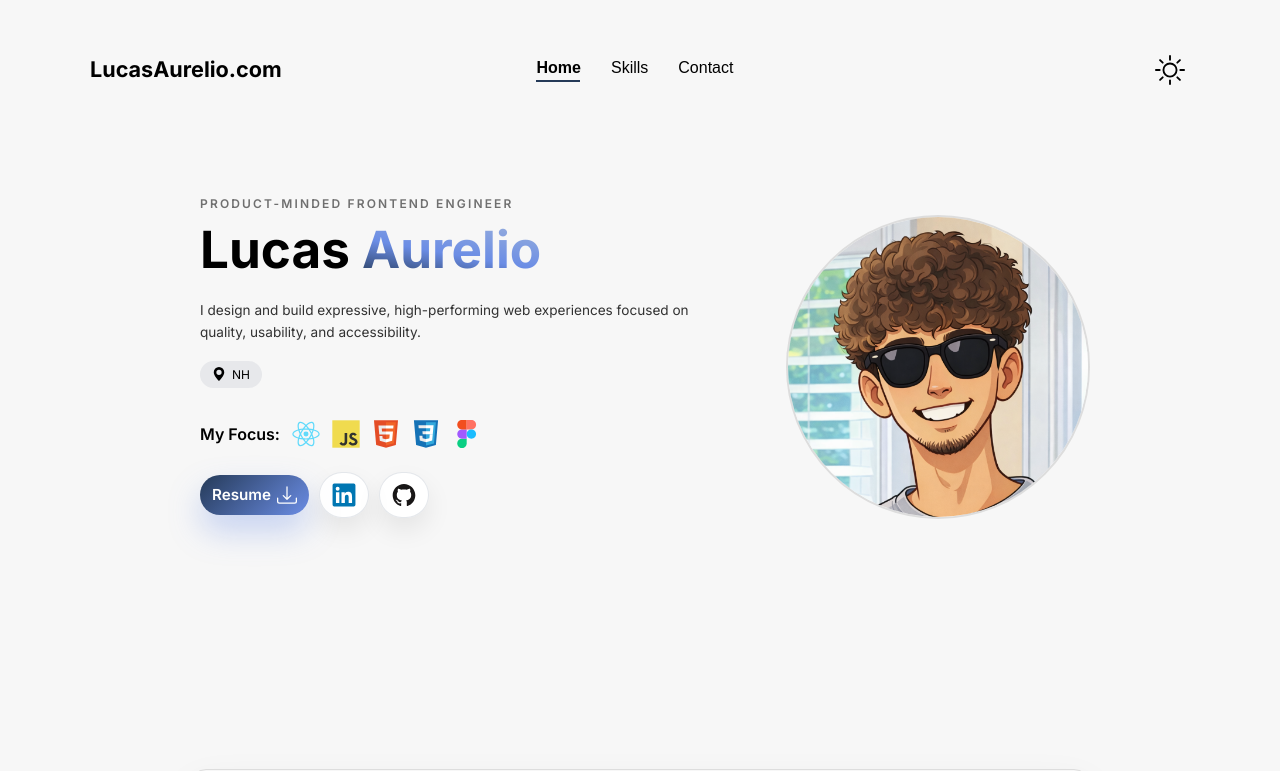
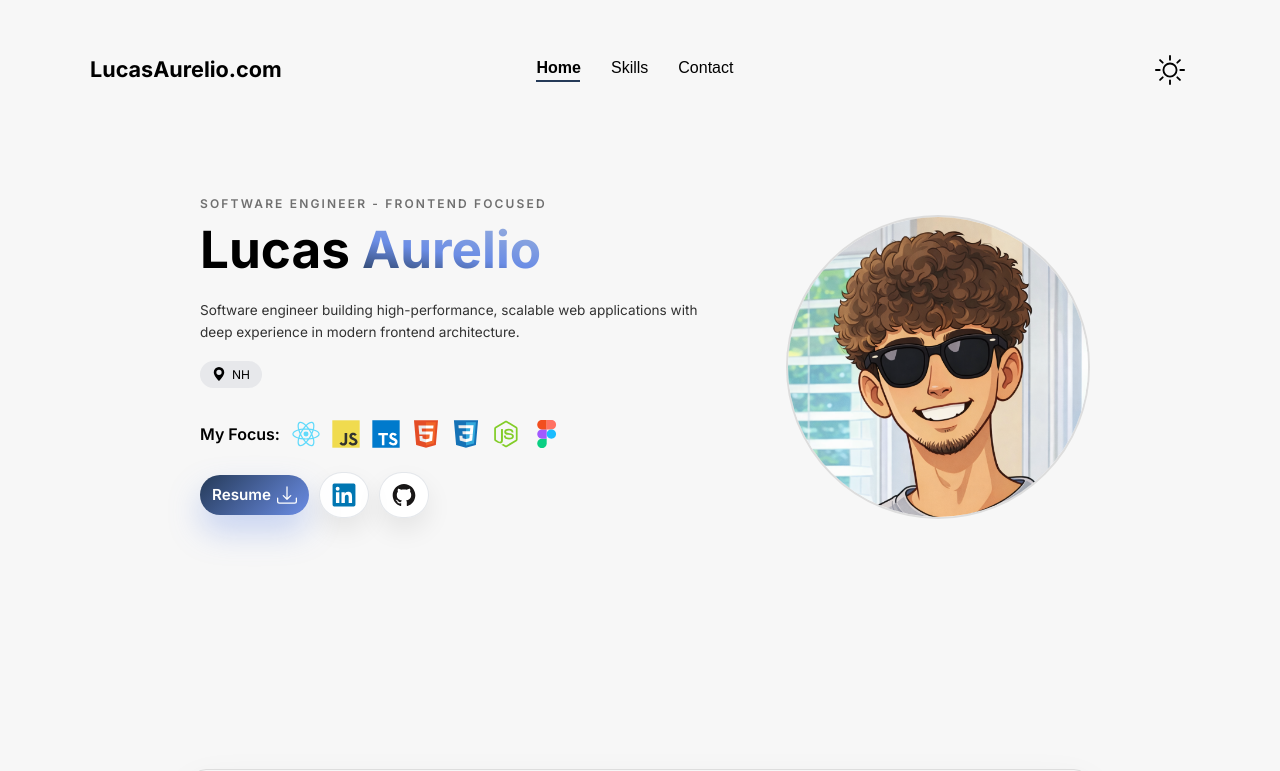
Before and after one commit to Lucas11011/lucas-aurelio-portfolio, a React (Create React App) app: page / in a window 1280 px wide. Shown: the top 771 px of the page. Built offline with nearby package versions, Linux system fonts and the light colour scheme.

Commit message:
resume/title update

```diff
--- a/src/components/Contact.js
+++ b/src/components/Contact.js
@@ -4,7 +4,8 @@ import '../css/Contact.css';
 import boxArrowIcon from '../icons/box-arrow-up-left.svg';
 import downloadIcon from '../icons/download.svg';
 // import copyIcon from '../icons/copy.svg';
-import resume from '../resume/Lucas_Aurelio_Resume.pdf';
+// import resume from '../resume/Lucas_Aurelio_Resume.pdf';
+import resume from '../resume/Lucas_Aurelio_Software_Engineer_Resume.pdf';
 
 function Contact() {
     // const [copyMessage, setCopyMessage] = useState('');
@@ -36,7 +37,7 @@ function Contact() {
             <p>GitHub: <a href="https://github.com/Lucas11011" target="_blank" rel="noopener noreferrer">
                 github.com/Lucas11011 <img src={boxArrowIcon} alt="" className="link-icon" />
             </a></p>
-            <p><a href={resume} download="Lucas_Aurelio_Resume.pdf">
+            <p><a href={resume} download="Lucas_Aurelio_Resume_Software_Engineer_Resume.pdf">
                 Download Resume <img src={downloadIcon} alt="" className="link-icon" />
             </a></p>
         </div>
--- a/src/components/Home.js
+++ b/src/components/Home.js
@@ -8,19 +8,23 @@ import figmaIcon from '../icons/Figma.svg';
 import locationIcon from '../icons/geo-alt-fill.svg';
 import linkedinIcon from '../icons/LinkedIn.svg';
 // import gmailIcon from '../icons/gmail.png';
+import typescriptIcon from '../icons/TypeScript.svg';
+import nodejsIcon from '../icons/Node.js.svg';
+// import nextjsIcon from '../icons/Next.js.svg';
 import githubIcon from '../icons/GitHub.svg';
 import downloadIcon from '../icons/download.svg';
-import resume from '../resume/Lucas_Aurelio_Resume.pdf';
+// import resume from '../resume/Lucas_Aurelio_Resume.pdf';
+import resume from '../resume/Lucas_Aurelio_Software_Engineer_Resume.pdf';
 
 function Home() {
     return (
         <div className="home-content">
-            <p className="home-eyebrow">Product-minded frontend engineer</p>
+            <p className="home-eyebrow">SOFTWARE ENGINEER - FRONTEND FOCUSED</p>
             <h1>
                 Lucas <span className="last-name-gradient">Aurelio</span>
             </h1>
             <p className="home-summary">
-                I design and build expressive, high-performing web experiences focused on quality, usability, and accessibility.
+                Software engineer building high-performance, scalable web applications with deep experience in modern frontend architecture.
             </p>
             <div className="home-location-chip">
                 <img src={locationIcon} alt="Location" className="location-icon" title="NH" />
@@ -30,12 +34,16 @@ function Home() {
                 <span className="tech-stack-label">My Focus:</span>
                 <img src={reactIcon} alt="React" className="tech-stack-icon" title="React" />
                 <img src={jsIcon} alt="JavaScript" className="tech-stack-icon" title="JavaScript" />
+                <img src={typescriptIcon} alt="TypeScript" className="tech-stack-icon" title="TypeScript" />
                 <img src={htmlIcon} alt="HTML5" className="tech-stack-icon" title="HTML5" />
                 <img src={cssIcon} alt="CSS3" className="tech-stack-icon" title="CSS3" />
+                <img src={nodejsIcon} alt="Node.js" className="tech-stack-icon" title="Node.js" />
+                {/* <img src={nextjsIcon} alt="Next.js" className="tech-stack-icon" title="Next.js" /> */}
                 <img src={figmaIcon} alt="Figma" className="tech-stack-icon" title="Figma" />
             </div>
             <div className="social-links">
-                <a href={resume} download="Lucas_Aurelio_Resume.pdf" className="social-link resume-link">
+                {/* <a href={resume} download="Lucas_Aurelio_Resume.pdf" className="social-link resume-link"> */}
+                <a href={resume} download="Lucas_Aurelio_Resume_Software_Engineer.pdf" className="social-link resume-link">
                     <span>Resume</span>
                     <img src={downloadIcon} alt="Download" className="social-icon download-icon dark-mode-white" />
                 </a>
```
Also changed, not shown: 2 other files (tests, documents, lock files or other folders).
